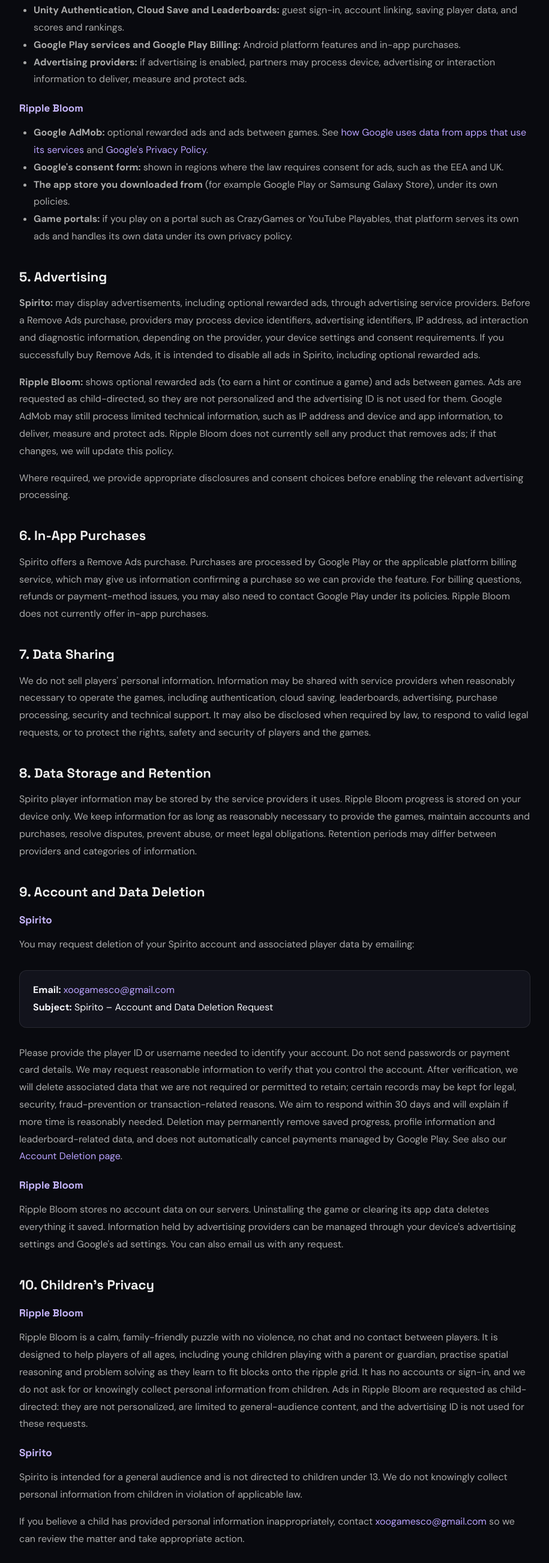
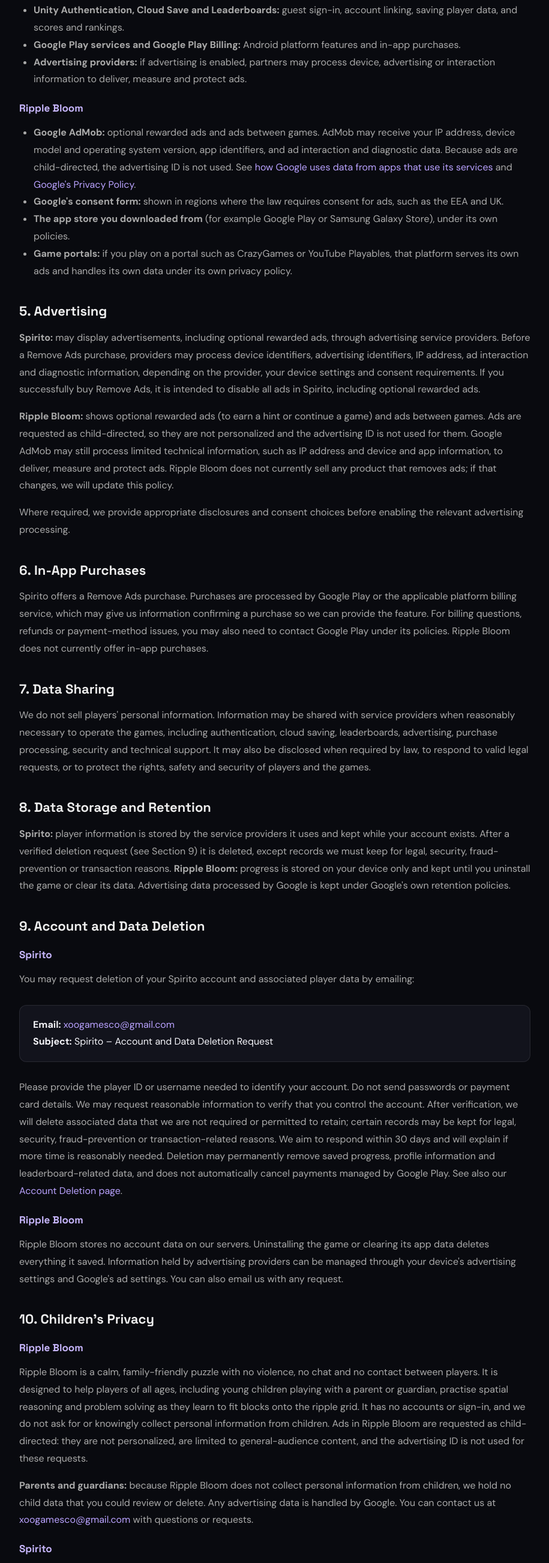
Before and after one commit to XooGames/XooGames.github.io, a plain HTML site: page legal/privacy-policy/index.html in a window 1280 px wide. Shown: the part 1991-4596 px from the top of the page at 60% size, without its empty margins (182-1097 px from the left). Drawn offline with Linux system fonts and the light colour scheme.

Commit message:
Update index.html

```diff
--- a/legal/privacy-policy/index.html
+++ b/legal/privacy-policy/index.html
@@ -97,7 +97,7 @@ footer a{margin-left:16px}
 </ul>
 <h3>Ripple Bloom</h3>
 <ul>
-<li><strong>Google AdMob:</strong> optional rewarded ads and ads between games. See <a href="https://policies.google.com/technologies/partner-sites">how Google uses data from apps that use its services</a> and <a href="https://policies.google.com/privacy">Google's Privacy Policy</a>.</li>
+<li><strong>Google AdMob:</strong> optional rewarded ads and ads between games. AdMob may receive your IP address, device model and operating system version, app identifiers, and ad interaction and diagnostic data. Because ads are child-directed, the advertising ID is not used. See <a href="https://policies.google.com/technologies/partner-sites">how Google uses data from apps that use its services</a> and <a href="https://policies.google.com/privacy">Google's Privacy Policy</a>.</li>
 <li><strong>Google's consent form:</strong> shown in regions where the law requires consent for ads, such as the EEA and UK.</li>
 <li><strong>The app store you downloaded from</strong> (for example Google Play or Samsung Galaxy Store), under its own policies.</li>
 <li><strong>Game portals:</strong> if you play on a portal such as CrazyGames or YouTube Playables, that platform serves its own ads and handles its own data under its own privacy policy.</li>
@@ -115,7 +115,7 @@ footer a{margin-left:16px}
 <p>We do not sell players' personal information. Information may be shared with service providers when reasonably necessary to operate the games, including authentication, cloud saving, leaderboards, advertising, purchase processing, security and technical support. It may also be disclosed when required by law, to respond to valid legal requests, or to protect the rights, safety and security of players and the games.</p>
 
 <h2>8. Data Storage and Retention</h2>
-<p>Spirito player information may be stored by the service providers it uses. Ripple Bloom progress is stored on your device only. We keep information for as long as reasonably necessary to provide the games, maintain accounts and purchases, resolve disputes, prevent abuse, or meet legal obligations. Retention periods may differ between providers and categories of information.</p>
+<p><strong>Spirito:</strong> player information is stored by the service providers it uses and kept while your account exists. After a verified deletion request (see Section 9) it is deleted, except records we must keep for legal, security, fraud-prevention or transaction reasons. <strong>Ripple Bloom:</strong> progress is stored on your device only and kept until you uninstall the game or clear its data. Advertising data processed by Google is kept under Google's own retention policies.</p>
 
 <h2>9. Account and Data Deletion</h2>
 <h3>Spirito</h3>
@@ -131,6 +131,7 @@ footer a{margin-left:16px}
 <h2>10. Children's Privacy</h2>
 <h3>Ripple Bloom</h3>
 <p>Ripple Bloom is a calm, family-friendly puzzle with no violence, no chat and no contact between players. It is designed to help players of all ages, including young children playing with a parent or guardian, practise spatial reasoning and problem solving as they learn to fit blocks onto the ripple grid. It has no accounts or sign-in, and we do not ask for or knowingly collect personal information from children. Ads in Ripple Bloom are requested as child-directed: they are not personalized, are limited to general-audience content, and the advertising ID is not used for these requests.</p>
+<p><strong>Parents and guardians:</strong> because Ripple Bloom does not collect personal information from children, we hold no child data that you could review or delete. Any advertising data is handled by Google. You can contact us at <a href="mailto:xoogamesco@gmail.com">xoogamesco@gmail.com</a> with questions or requests.</p>
 <h3>Spirito</h3>
 <p>Spirito is intended for a general audience and is not directed to children under 13. We do not knowingly collect personal information from children in violation of applicable law.</p>
 <p>If you believe a child has provided personal information inappropriately, contact <a href="mailto:xoogamesco@gmail.com">xoogamesco@gmail.com</a> so we can review the matter and take appropriate action.</p>
@@ -145,7 +146,7 @@ footer a{margin-left:16px}
 <p>Depending on your location and applicable law, you may have rights to request access to, correction of or deletion of certain personal information. You may also manage advertising preferences through your device settings or the choices shown by the advertising provider. For privacy requests, contact <a href="mailto:xoogamesco@gmail.com">xoogamesco@gmail.com</a>.</p>
 
 <h2>14. Changes to This Policy</h2>
-<p>We may update this policy when the games, their features, service providers or legal requirements change. The updated version will be published on this page and the “Last updated” date will be revised.</p>
+<p>We may update this policy when the games, their features, service providers or legal requirements change. The updated version will be published on this page and the “Last updated” date will be revised. For material changes we will also say so in the game's update notes on its store listing.</p>
 
 <h2>Contact Us</h2>
 <div class="contact">
```
